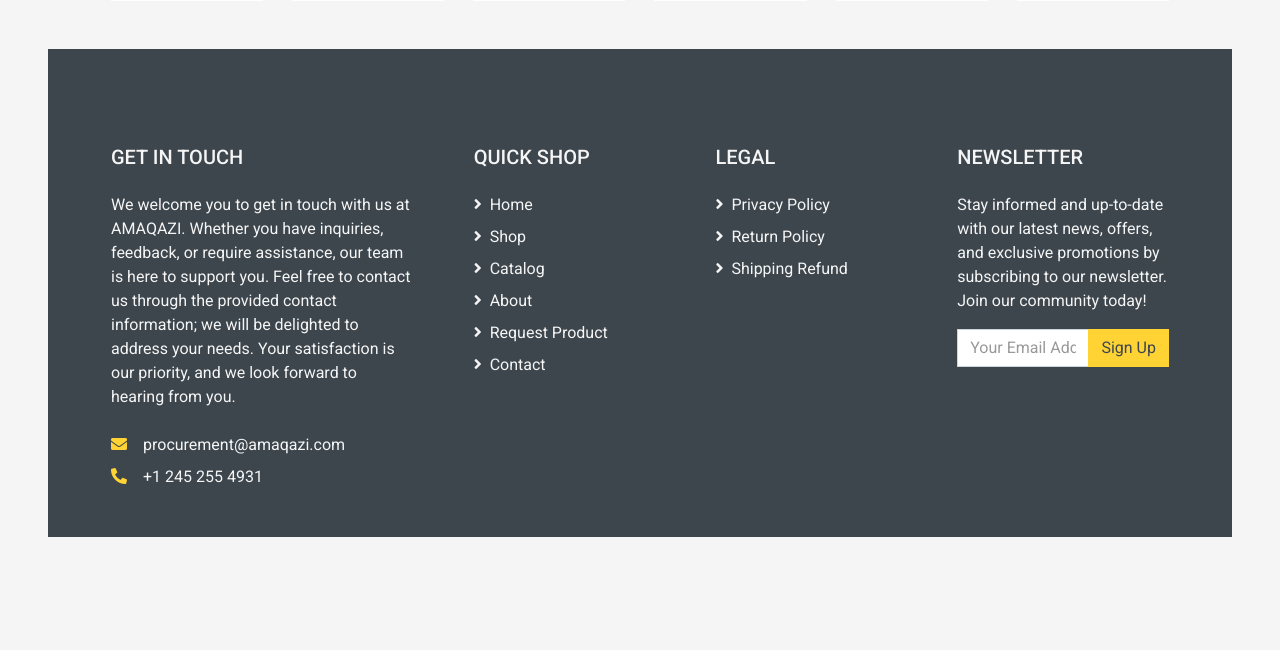
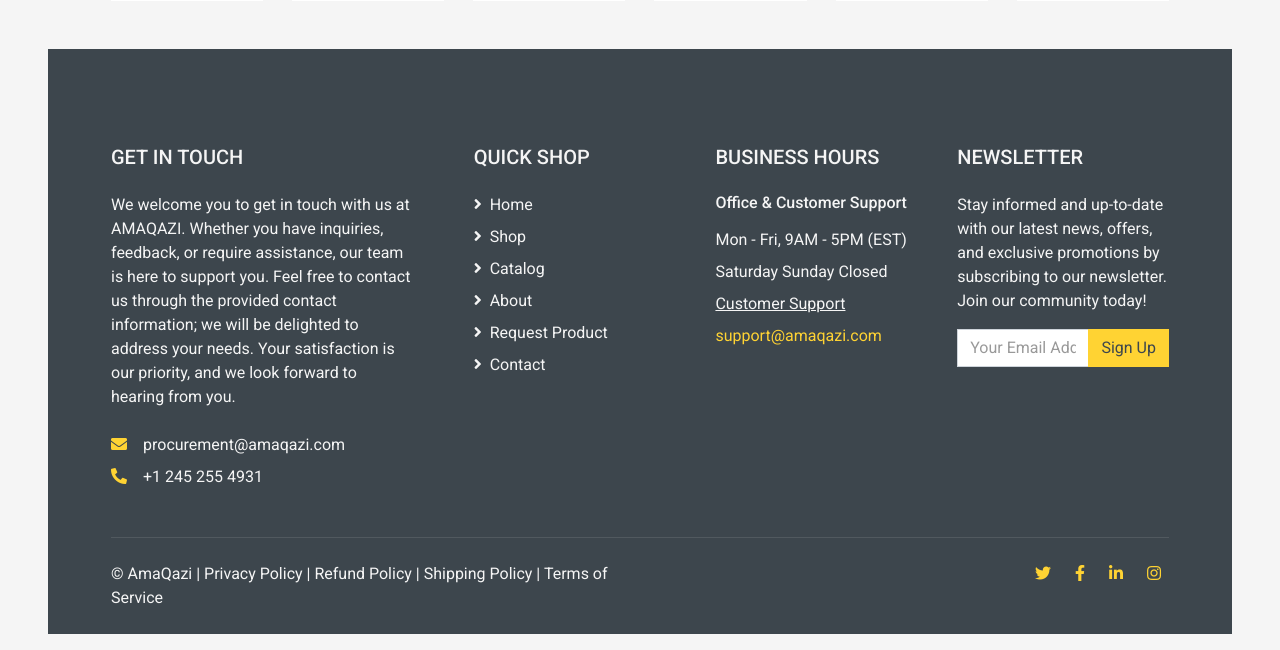
Before and after one commit to AlamgirSaeed10/amaqazi, a PHP site: page /amaqazi/index.php in a window 1280 px wide. Shown: the part 2713-3363 px from the top of the page. Before the commit the page ends 3250 px from the top, so only its background shows below. Run offline with PHP 8.4, Linux system fonts and the light colour scheme; data comes from the database, SQL or seed files in the repository; some libraries are stand-ins or nearby versions.

Commit message:
added new files,for legel and changed the footer

```diff
--- a/footer.php
+++ b/footer.php
@@ -46,11 +46,14 @@
                         </div>
                     </div>
                     <div class="col-md-4 mb-5">
-                        <h5 class="text-secondary text-uppercase mb-4">Legal</h5>
+                        <h5 class="text-secondary text-uppercase mb-4">Business Hours</h5>
                         <div class="d-flex flex-column justify-content-start">
-                            <a class="text-secondary mb-2" href="#"><i class="fa fa-angle-right mr-2"></i>Privacy Policy</a>
-                            <a class="text-secondary mb-2" href="#"><i class="fa fa-angle-right mr-2"></i>Return Policy</a>
-                            <a class="text-secondary mb-2" href="#"><i class="fa fa-angle-right mr-2"></i>Shipping Refund</a>
+                            <h6><p class="text-secondary mb-2">Office & Customer Support</p></h6>
+                            <p class="text-secondary mb-2">Mon - Fri, 9AM - 5PM (EST)</p>
+                            <p class="text-secondary mb-2">Saturday Sunday Closed</p>
+                            <p class="text-secondary mb-2"><u>Customer Support</u></p>
+                            <a href="mailto:support@amaqazi.com">support@amaqazi.com </a>
+
                         </div>
                     </div>
                     <div class="col-md-4 mb-5">
@@ -68,6 +71,25 @@
                 </div>
             </div>
         </div>
+      <div class="row border-top mx-xl-5 py-4" style="border-color: rgba(256, 256, 256, .1) !important;">
+            <div class="col-md-6 px-xl-0">
+                <p class="mb-md-0 text-center text-md-left text-secondary">
+                   © AmaQazi |
+                   <a href = "privacy-policy.php" class="text-secondary">Privacy Policy </a> |
+                   <a href = "refund-policy.php" class="text-secondary">Refund Policy </a> |
+                   <a href = "shipping-policy.php" class="text-secondary">Shipping Policy </a> |
+                   <a href = "terms-service.php" class="text-secondary">Terms of Service</a>
+                </p>
+            </div>
 
+            <div class="col-md-6 px-xl-0 text-center text-right">
+                <div class="d-flex float-right">
+                            <a class="pl-3 mr-2" href="#"><i class="fab fa-twitter"></i></a>
+                            <a class="pl-3 mr-2" href="#"><i class="fab fa-facebook-f"></i></a>
+                            <a class="pl-3 mr-2" href="#"><i class="fab fa-linkedin-in"></i></a>
+                            <a class="pl-3 mr-2" href="#"><i class="fab fa-instagram"></i></a>
+                        </div>
+            </div>
+        </div>
     </div>
     <!-- Footer End -->
```
Also changed, not shown: privacy-policy.php (added), refund-policy.php (added), shipping-policy.php (added), terms-service.php (added).
